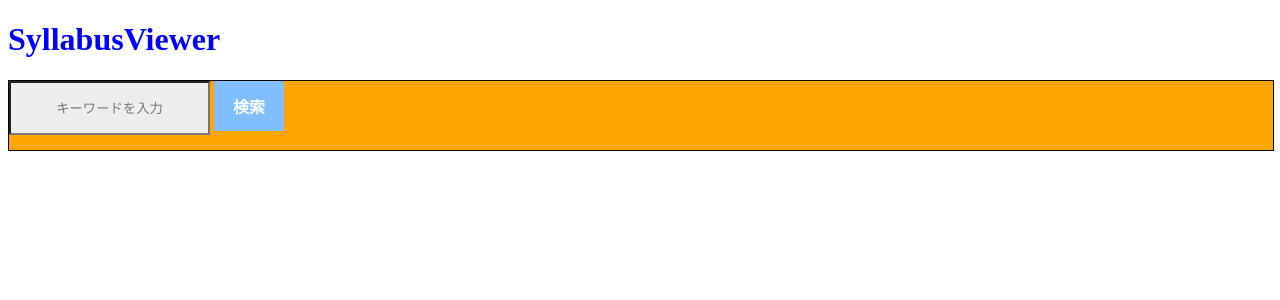
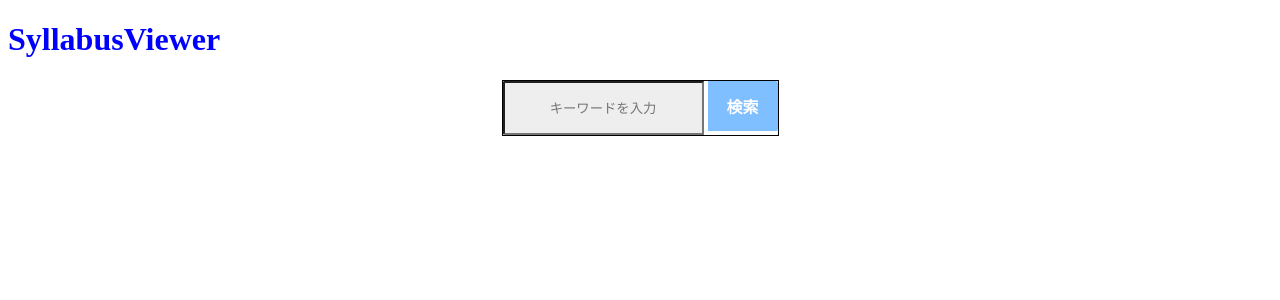
Before and after one commit to ryosism/hackU_Chubu, a Flask app: page / in a window 1280 px wide. Shown: the top 300 px of the page. Run offline with Flask 2, Linux system fonts and the light colour scheme.

Commit message:
検索フォームを中央に配置

```diff
--- a/SyllabusViewer/root/static/top.css
+++ b/SyllabusViewer/root/static/top.css
@@ -4,21 +4,24 @@ h1 {
 /*フォーム全体*/
 .container {
     width: 100%;
-    border: 1px solid #000;
-    position: relative;
-    background: orange;
+    display: flex;
+    justify-content: center;
+    align-items: center;
 }
 
-/* .main div   {
+.searchbox{
+      border: 1px solid #000;
+}
+
+.main div   {
     width: 80%;
     border: 1px solid #FF0000;
     margin: 0 auto;
-} */
+}
 
 #form1{
   /*position:relative;/*フォームの相対位置*/
   max-width:540px;/*フォームのサイズ*/
-  margin-bottom:15px;/*フォームの下に余白*/
 }
 /*検索ボックス*/
 #sbox{
@@ -34,6 +37,7 @@ h1 {
 }
 /*検索ボタン*/
 #sbtn{
+  padding: 0;
   width:70px;/*検索ボタンの横幅*/
   height:50px;/*検索ボタンの縦幅*/
   /* position:absolute;/*検索ボタンの絶対位置*/
--- a/SyllabusViewer/root/templates/top.html
+++ b/SyllabusViewer/root/templates/top.html
@@ -6,10 +6,12 @@
   <body>
     <h1>SyllabusViewer</h1>
     <div class="container">
-    <form id="form1" action="http://157.110.46.120">
-      <input id="sbox" name="s" type="text" placeholder="キーワードを入力" />
-      <input id="sbtn" type="submit" value="検索" />
-    </form>
+      <div class="searchbox">
+      <form id="form1" action="http://157.110.46.120">
+        <input id="sbox" name="s" type="text" placeholder="キーワードを入力" />
+        <input id="sbtn" type="submit" value="検索" />
+      </form>
+      </div>
     </div>
   </body>
 </html>
```
